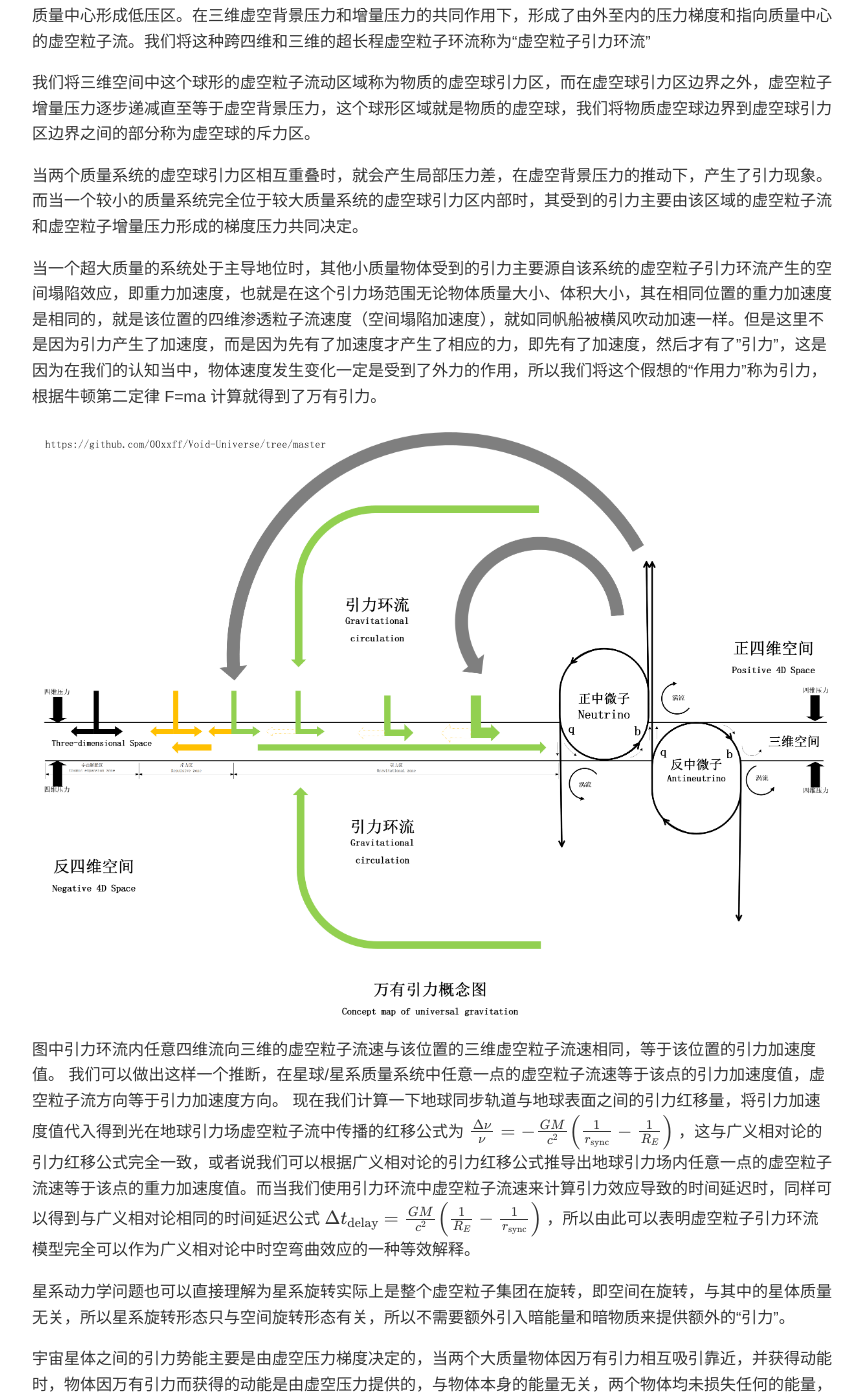
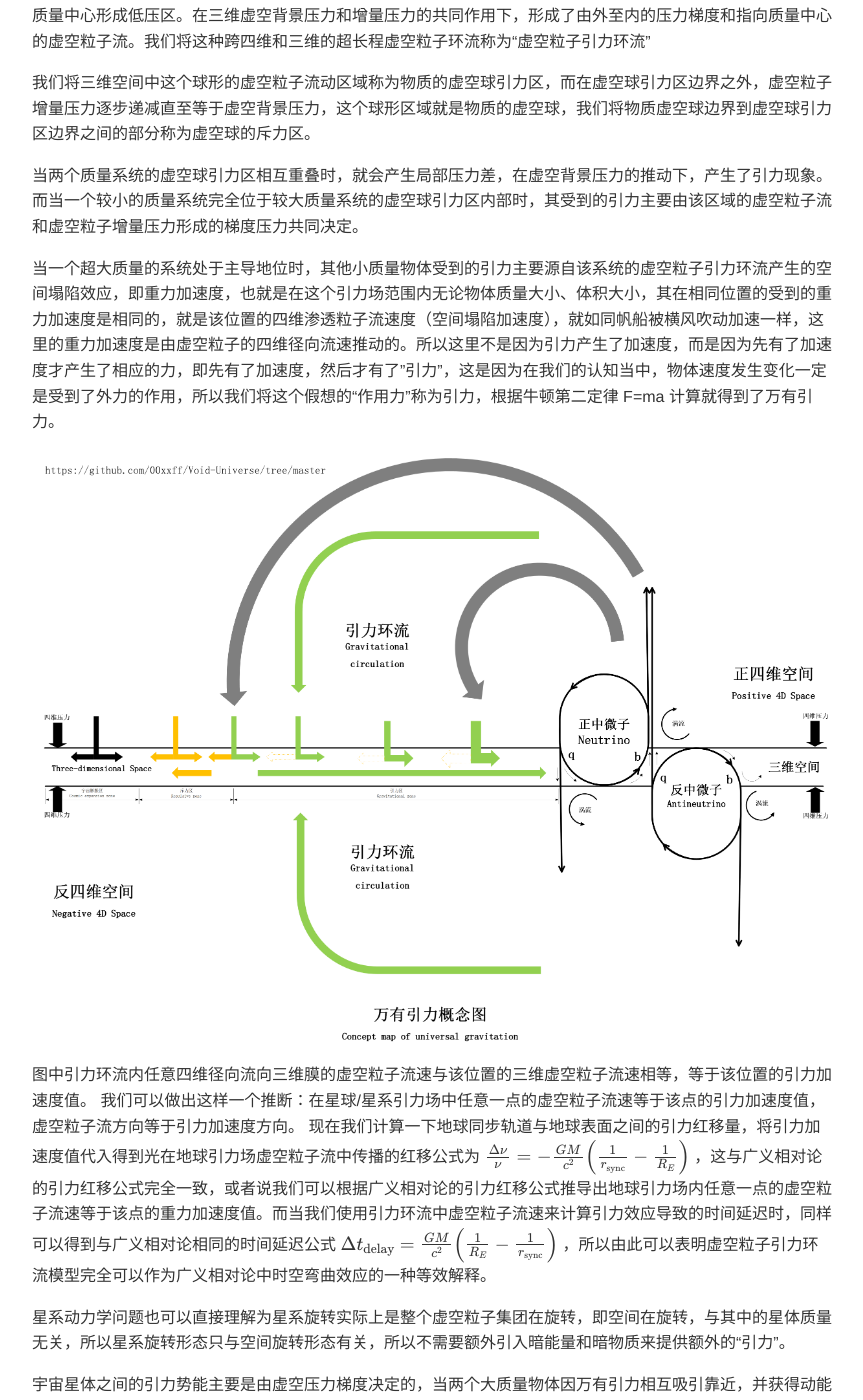
Before and after one commit to 00xxff/Void-Universe, a Jekyll site: the page built from 虚空宇宙模型及推理/虚空宇宙假说.md, in a window 1280 px wide and 1400 px high, scrolled down 5456 px. Shown: the whole window, without its empty margins (208-1071 px from the left). Built offline with Jekyll 4.4.1, drawn with Linux system fonts in a browser that asks for light colours; our own code applies the rules of GitHub Pages for plain Markdown files; some of the changed text lies outside the part shown.

Commit message:
修正部分语法

```diff
--- a/虚空宇宙模型及推理/虚空宇宙假说.md
+++ b/虚空宇宙模型及推理/虚空宇宙假说.md
@@ -107,12 +107,12 @@
 当两个质量系统的虚空球引力区相互重叠时，就会产生局部压力差，在虚空背景压力的推动下，产生了引力现象。
 而当一个较小的质量系统完全位于较大质量系统的虚空球引力区内部时，其受到的引力主要由该区域的虚空粒子流和虚空粒子增量压力形成的梯度压力共同决定。
 
-当一个超大质量的系统处于主导地位时，其他小质量物体受到的引力主要源自该系统的虚空粒子引力环流产生的空间塌陷效应，即重力加速度，也就是在这个引力场范围无论物体质量大小、体积大小，其在相同位置的重力加速度是相同的，就是该位置的四维渗透粒子流速度（空间塌陷加速度），就如同帆船被横风吹动加速一样。但是这里不是因为引力产生了加速度，而是因为先有了加速度才产生了相应的力，即先有了加速度，然后才有了"引力"，这是因为在我们的认知当中，物体速度发生变化一定是受到了外力的作用，所以我们将这个假想的“作用力”称为引力，根据牛顿第二定律 F=ma 计算就得到了万有引力。
+当一个超大质量的系统处于主导地位时，其他小质量物体受到的引力主要源自该系统的虚空粒子引力环流产生的空间塌陷效应，即重力加速度，也就是在这个引力场范围内无论物体质量大小、体积大小，其在相同位置的受到的重力加速度是相同的，就是该位置的四维渗透粒子流速度（空间塌陷加速度），就如同帆船被横风吹动加速一样，这里的重力加速度是由虚空粒子的四维径向流速推动的。所以这里不是因为引力产生了加速度，而是因为先有了加速度才产生了相应的力，即先有了加速度，然后才有了"引力"，这是因为在我们的认知当中，物体速度发生变化一定是受到了外力的作用，所以我们将这个假想的“作用力”称为引力，根据牛顿第二定律 F=ma 计算就得到了万有引力。
 
 ![Image text](标准模型/media/万有引力概念图.png)
 
-图中引力环流内任意四维流向三维的虚空粒子流速与该位置的三维虚空粒子流速相同，等于该位置的引力加速度值。
-我们可以做出这样一个推断，在星球/星系质量系统中任意一点的虚空粒子流速等于该点的引力加速度值，虚空粒子流方向等于引力加速度方向。
+图中引力环流内任意四维径向流向三维膜的虚空粒子流速与该位置的三维虚空粒子流速相等，等于该位置的引力加速度值。
+我们可以做出这样一个推断：在星球/星系引力场中任意一点的虚空粒子流速等于该点的引力加速度值，虚空粒子流方向等于引力加速度方向。
 现在我们计算一下地球同步轨道与地球表面之间的引力红移量，将引力加速度值代入得到光在地球引力场虚空粒子流中传播的红移公式为 $\frac{\Delta \nu}{\nu} = -\frac{GM}{c^2} \left( \frac{1}{r_{\text{sync}}} - \frac{1}{R_E} \right)$ ，这与广义相对论的引力红移公式完全一致，或者说我们可以根据广义相对论的引力红移公式推导出地球引力场内任意一点的虚空粒子流速等于该点的重力加速度值。而当我们使用引力环流中虚空粒子流速来计算引力效应导致的时间延迟时，同样可以得到与广义相对论相同的时间延迟公式 $\Delta t_{\text{delay}} = \frac{GM}{c^2} \left( \frac{1}{R_E} - \frac{1}{r_{\text{sync}}} \right)$ ，所以由此可以表明虚空粒子引力环流模型完全可以作为广义相对论中时空弯曲效应的一种等效解释。
 
 星系动力学问题也可以直接理解为星系旋转实际上是整个虚空粒子集团在旋转，即空间在旋转，与其中的星体质量无关，所以星系旋转形态只与空间旋转形态有关，所以不需要额外引入暗能量和暗物质来提供额外的“引力”。
@@ -139,13 +139,13 @@
 
 #### 物质波
 
-同样的原理，物质波也很容易理解了，当电子在四维方向上振荡时，电子的行为在三维空间中就可以用波函数表示，这种振荡使得电子可以表现出与光子类似的波粒二象性。
+同样的原理，物质波也很容易理解了，当电子在四维径向方向上振荡时，电子的行为在三维空间中就可以用波函数表示，这种振荡使得电子可以表现出与光子类似的波粒二象性。
 
 #### 热力学本质
 
-物体的温度反映了其内部所有粒子的四维波动强度（频率）。
-热传导就是分子和原子通过静电力实现四维波动的共振和能量传递。
-热辐射就是分子和原子的四维振荡在三维膜上产生界面波（如光、红外线、电磁波）。
+物体的温度反映了其内部所有粒子的四维径向波动强度（频率）。
+热传导就是分子和原子通过静电力实现四维径向波动的共振和能量传递。
+热辐射就是分子和原子的四维径向振荡在三维膜上产生界面波（如光、红外线、电磁波）。
 热辐射升温机制就是当物体吸收光子的能量时，由于频率共振，其分子和原子的振荡频率增加，从而导致温度升高。
 
 #### 光子的形态
```
Also changed, not shown: other parts of 虚空宇宙模型及推理/虚空宇宙假说.md (+1 -1 lines).
